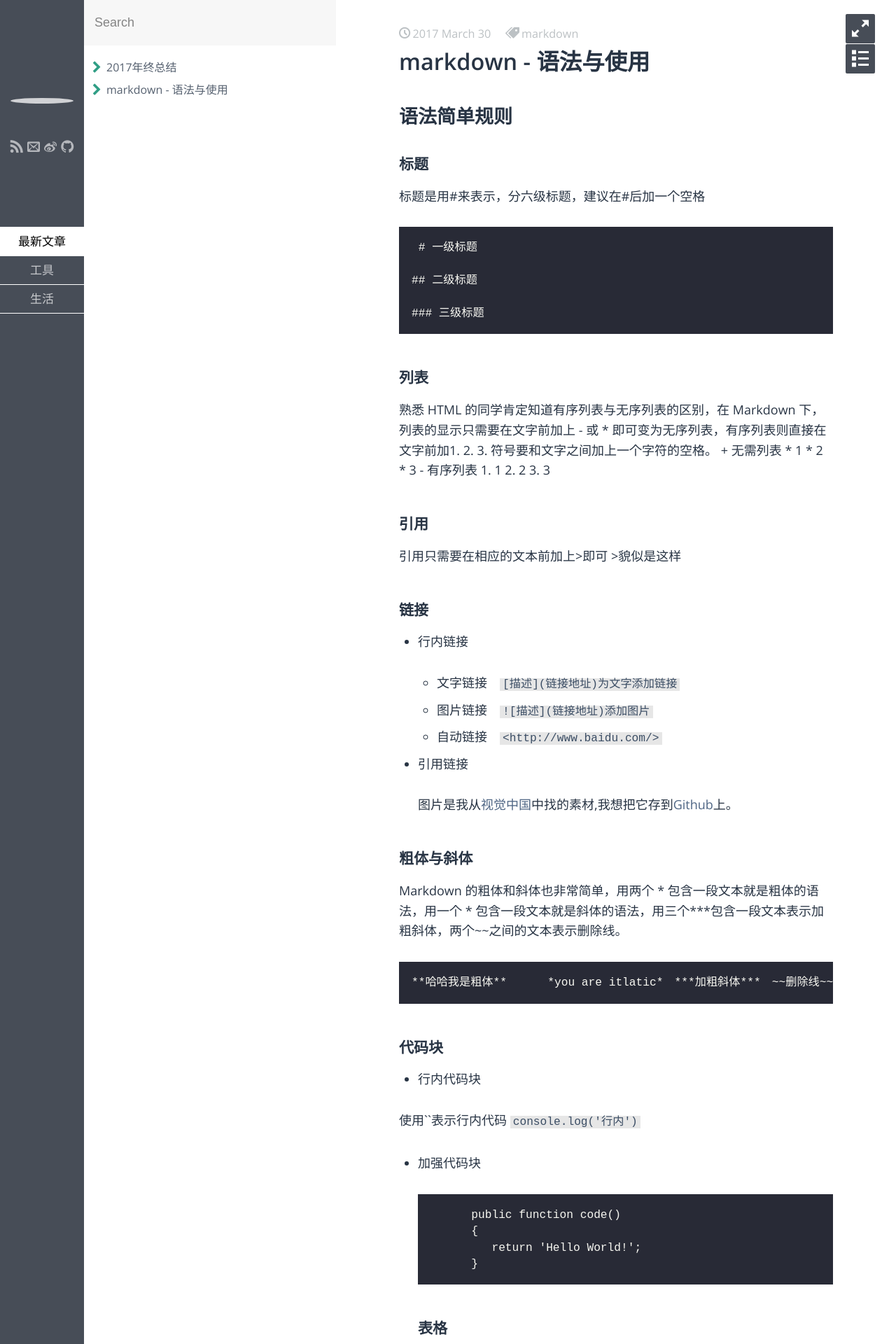
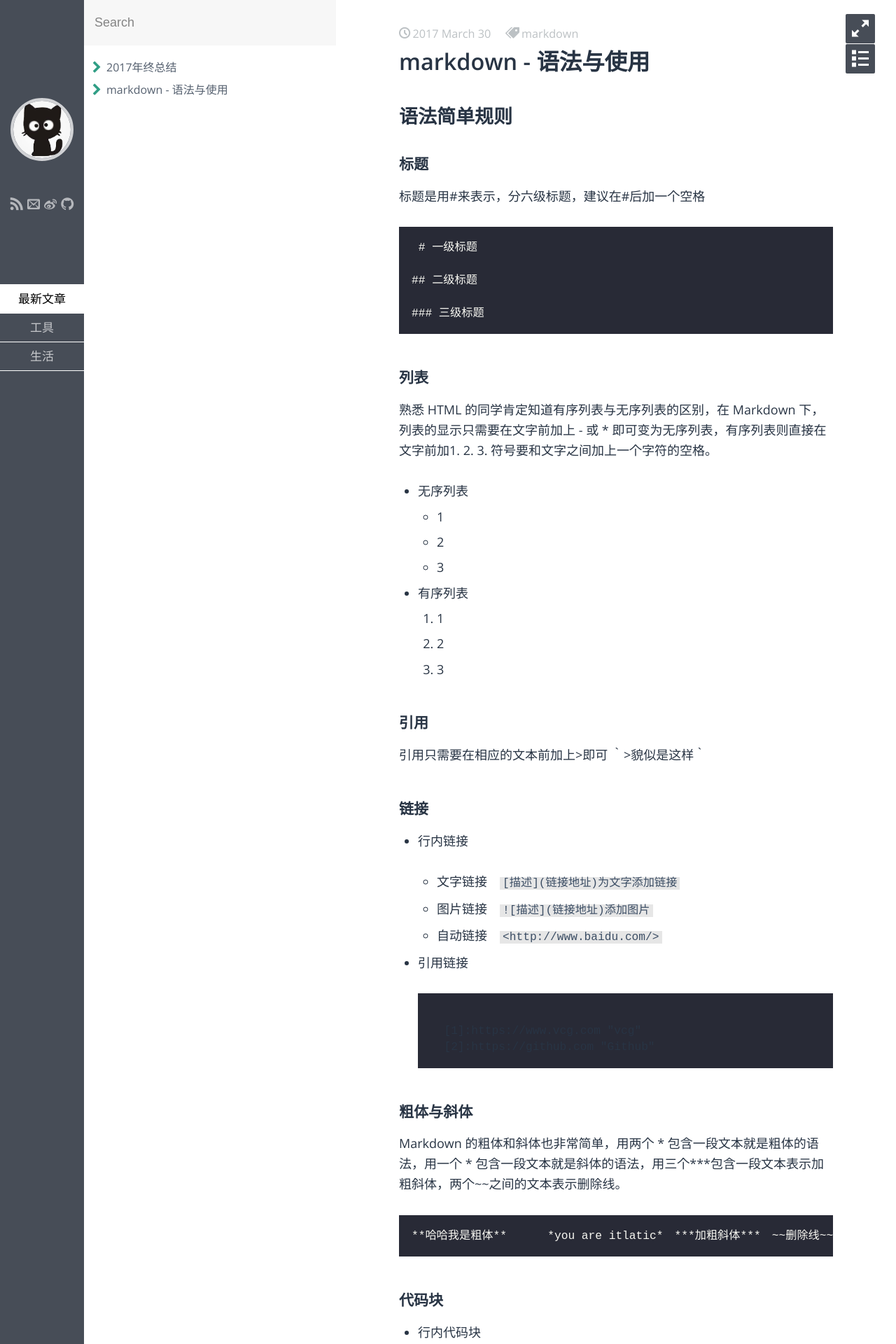
Before and after one commit to RayleBool/RayleBool.github.io, a Jekyll site: the page built from _posts/tool/2017-3-30-markdown-use.md, in a window 1280 px wide. Shown: the top 1920 px of the page at 70% size. Built offline with Jekyll 4.4.1, drawn with Linux system fonts in a browser that asks for light colours; some web fonts are replaced; some of the changed text lies outside the part shown.

Commit message:
update post

````diff
--- a/_includes/sidebar.html
+++ b/_includes/sidebar.html
@@ -1,7 +1,7 @@
 <aside id="sidebar" class="open">
   <div id="sidebar-left">
-    <a id="sidebar-avatar" href="{{ "/" }}">
-      <img id="sidebar-avatar-img" alt="{{ site.tittle }}" src="assets/img/avator.jpg"/>
+    <a id="sidebar-avatar" href="{{ "/" | prepend: site.baseurl }}">
+      <img id="sidebar-avatar-img" alt="{{ site.tittle }}" src="https://raylebool.github.io/assets/img/avator.jpg"/>
     </a>
 
     <div id="sidebar-social">
--- a/_posts/tool/2017-3-30-markdown-use.md
+++ b/_posts/tool/2017-3-30-markdown-use.md
@@ -18,18 +18,19 @@ keywords: 工具,markdown
 
 ### 列表
 熟悉 HTML 的同学肯定知道有序列表与无序列表的区别，在 Markdown 下，列表的显示只需要在文字前加上 - 或 * 即可变为无序列表，有序列表则直接在文字前加1. 2. 3. 符号要和文字之间加上一个字符的空格。
-    + 无需列表
-        * 1
-        * 2
-        * 3
-    - 有序列表
-        1. 1
-        2. 2
-        3. 3
+
++ 无序列表
+    * 1
+    * 2
+    * 3
+- 有序列表
+    1. 1
+    2. 2
+    3. 3
 
 ### 引用
 引用只需要在相应的文本前加上>即可
-    >貌似是这样
+    ｀>貌似是这样｀
 
 ### 链接
 
@@ -41,10 +42,11 @@ keywords: 工具,markdown
 
 * 引用链接
 
-    图片是我从[视觉中国][1]中找的素材,我想把它存到[Github][2]上。
+    ```图片是我从[视觉中国][1]中找的素材,我想把它存到[Github][2]上。
 
     [1]:https://www.vcg.com "vcg"
     [2]:https://github.com "Github"
+    ```
 
 ### 粗体与斜体
 Markdown 的粗体和斜体也非常简单，用两个 * 包含一段文本就是粗体的语法，用一个 * 包含一段文本就是斜体的语法，用三个***包含一段文本表示加粗斜体，两个~~之间的文本表示删除线。
@@ -56,6 +58,7 @@ Markdown 的粗体和斜体也非常简单，用两个 * 包含一段文本就
 * 行内代码块
 
 使用``表示行内代码
+
     `console.log('行内')`
 
 * 加强代码块
@@ -66,6 +69,7 @@ Markdown 的粗体和斜体也非常简单，用两个 * 包含一段文本就
            return 'Hello World!';
         }
     ```
+
 ### 表格
 
     | Item       |    Value | Qty  |
````
